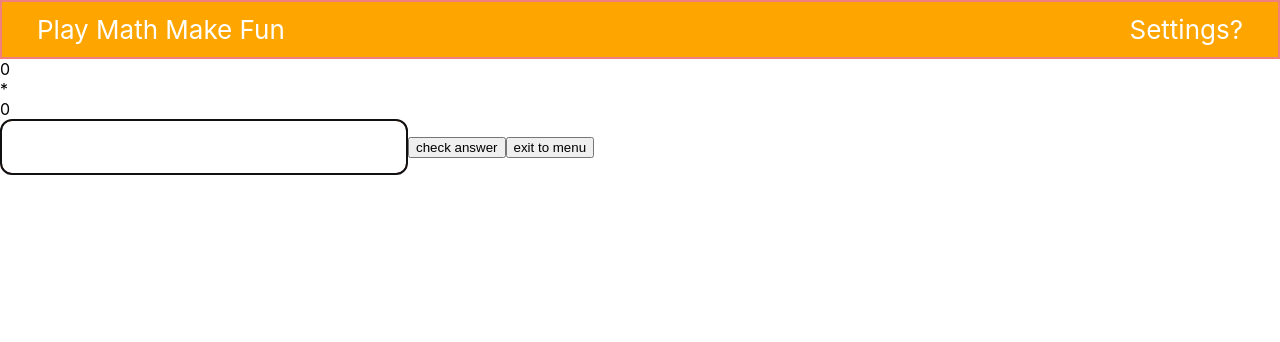
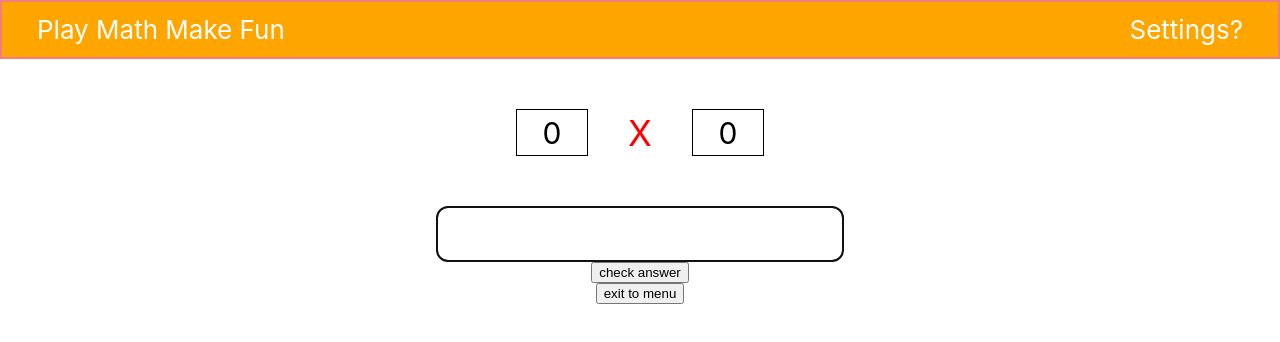
Before and after one commit to DimaBeley/playmath, a React (Create React App) app: page /multiplicationGame in a window 1280 px wide. Shown: the top 342 px of the page. Built offline with nearby package versions, Linux system fonts and the light colour scheme.

Commit message:
add layout rename features fold to redux

```diff
--- a/src/components/gameConfiguration/StartButton.tsx
+++ b/src/components/gameConfiguration/StartButton.tsx
@@ -1,5 +1,5 @@
 import React from 'react'
-import { actionTypes } from '../../features/multiplication'
+import { actionTypes } from '../../redux/multiplication'
 import { getRandomRangeNumber } from '../multiplication/utils'
 import { useDispatch } from 'react-redux'
 import { useNavigate } from 'react-router-dom'
@@ -16,10 +16,6 @@ const StartButton: React.FC = () => {
         secondNumber: getRandomRangeNumber(2, 9),
       },
     })
-    dispatch({
-      type: actionTypes.UPDATE_ANSWER,
-      payload: '',
-    })
     return navigate('/multiplicationGame')
   }
   return (
--- a/src/components/home/Home.tsx
+++ b/src/components/home/Home.tsx
@@ -6,9 +6,6 @@ export const Home: React.FC = () => (
   <div className={styles.container}>
     <nav className={styles.navigation}>
       <ul className={styles.navList}>
-        <li>
-          <NavLink to="/">Home</NavLink>
-        </li>
         <li>
           <NavLink to="/about">About</NavLink>
         </li>
--- a/src/components/multiplication/Game.tsx
+++ b/src/components/multiplication/Game.tsx
@@ -1,7 +1,7 @@
 import React, { useEffect, useRef } from 'react'
 import { useDispatch, useSelector } from 'react-redux'
 import { useNavigate } from 'react-router-dom'
-import { actionTypes, selectors } from '../../features/multiplication'
+import { actionTypes, selectors } from '../../redux/multiplication'
 import { getRandomRangeNumber, exitCheck } from './utils'
 import styles from './multiplication.module.scss'
 
@@ -15,12 +15,13 @@ const Game = (): JSX.Element => {
   const dispatch = useDispatch()
   // const GameMode = useSelector(selectors.getGameMode)
   useEffect(() => {
-    if (inputRef.current) inputRef.current.focus()
-    // return () => {
-    //   if (exitCheck()) {
-    //     dispatch({ type: actionTypes.SET_START })
-    //   }
-    // }
+    inputRef.current?.focus()
+    return () => {
+      dispatch({
+        type: actionTypes.UPDATE_ANSWER,
+        payload: '',
+      })
+    }
   }, [])
   const next = () => {
     dispatch({ type: actionTypes.UPDATE_ANSWER, payload: '' })
@@ -57,10 +58,16 @@ const Game = (): JSX.Element => {
       return navigate('/')
     }
   }
+  const handleEnterSubmit = (event: React.KeyboardEvent<HTMLInputElement>) => {
+    if (event.key === 'Enter') checkAnswerHandler()
+  }
   return (
-    <>
-      <div>{randomNumbers.firstNumber}</div> *{' '}
-      <div>{randomNumbers.secondNumber}</div>
+    <div className={styles.container}>
+      <div className={styles.numbers}>
+        <div className={styles.number}>{randomNumbers.firstNumber}</div>
+        <span className={styles.operator}>X</span>
+        <div className={styles.number}>{randomNumbers.secondNumber}</div>
+      </div>
       <input
         ref={inputRef}
         autoFocus={true}
@@ -68,6 +75,7 @@ const Game = (): JSX.Element => {
         value={answer}
         onChange={onChangeHandler}
         className={styles.multiplicationInput}
+        onKeyDown={handleEnterSubmit}
       />
       <button type="submit" onClick={() => checkAnswerHandler()}>
         <span>check answer</span>
@@ -79,7 +87,7 @@ const Game = (): JSX.Element => {
       >
         <span>exit to menu</span>
       </button>
-    </>
+    </div>
   )
 }
 
--- a/src/components/multiplication/multiplication.module.scss
+++ b/src/components/multiplication/multiplication.module.scss
@@ -1,6 +1,36 @@
-.multiplicationInput {
-    width: 400px;
-    height: 50px;
-    border: 2px solid orangered;
-    border-radius: 11px;
+.container {
+    height: 100%;
+    width: 100%;
+    overflow: hidden;
+    display: flex;
+    justify-content: center;
+    align-items: center;
+    flex-direction: column;
+    & .numbers {
+        display: inline-flex;
+        margin: 50px 0;
+        & .operator {
+            display: flex;
+            justify-content: center;
+            align-items: center;
+            margin: 0 40px;
+            color: red;
+            font-size: 35px;
+        }
+        & .number {
+            display: flex;
+            align-items: center;
+            justify-content: center;
+            width: clamp(40px, 70px, 100px);
+            height: clamp(30px, 45px, 65px);
+            border: 1px solid black;
+            font-size: clamp(20px, 30px, 45px);
+        }
+    }
+    & .multiplicationInput {
+        width: 400px;
+        height: 50px;
+        border: 2px solid orangered;
+        border-radius: 11px;
+    }
 }
--- a/src/index.css
+++ b/src/index.css
@@ -1,5 +1,6 @@
 body {
   margin: 0;
+  height: 100%;
   font-family: -apple-system, BlinkMacSystemFont, 'Segoe UI', 'Roboto', 'Oxygen',
     'Ubuntu', 'Cantarell', 'Fira Sans', 'Droid Sans', 'Helvetica Neue',
     sans-serif;
--- a/src/features/multiplication/actionTypes.ts
+++ b/src/redux/multiplication/actionTypes.ts
@@ -1,4 +1,4 @@
 export const SET_RANDOM_NUMBERS = 'SET_RANDOM_NUMBERS'
 export const UPDATE_ANSWER = 'UPDATE_ANSWER'
 export const SET_START = 'SET_START'
-export const SET_GAME_MODE = 'SET_GAME_MODE'
+export const SET_GAME_CONFIGURATION = 'SET_GAME_CONFIGURATION'
--- a/src/features/multiplication/multiplicationReducer.ts
+++ b/src/redux/multiplication/multiplicationReducer.ts
@@ -3,9 +3,10 @@ import * as actionTypes from './actionTypes'
 import { MultiplicationActionTypes } from './types'
 
 const initialState = {
-  gameMode: {
+  gameConfiguration: {
     firstNumberRange: 0,
     secondNumberRange: 0,
+    gameType: '',
   },
   randomNumbers: {
     firstNumber: 0,
--- a/src/features/multiplication/selectors.ts
+++ b/src/redux/multiplication/selectors.ts
@@ -1,8 +1,8 @@
 import { MultiplicationGameState } from './types'
 import { getMultiplication } from './utils'
 
-export const getGameMode = (state: MultiplicationGameState) =>
-  state.MultiplicationState.gameMode
+export const getGameConfiguration = (state: MultiplicationGameState) =>
+  state.MultiplicationState.gameConfiguration
 export const getAnswer = (state: MultiplicationGameState) =>
   state.MultiplicationState.answer
 export const getGameStart = (state: MultiplicationGameState) =>
--- a/src/store.ts
+++ b/src/store.ts
@@ -1,8 +1,8 @@
 import { combineReducers, createStore } from 'redux'
 import { devToolsEnhancer } from 'redux-devtools-extension'
-import { MultiplicationReducer } from './features/multiplication'
+import { MultiplicationReducer } from './redux/multiplication'
 
-/* Create root reducer, containing all features of the application */
+/* Create root reducer, containing all redux of the application */
 const rootReducer = combineReducers({
   MultiplicationState: MultiplicationReducer,
 })
```
Also changed, not shown: src/redux/multiplication/types.ts (renamed from src/features/multiplication/types.ts, +5 -4 lines), src/redux/multiplication/index.ts (renamed from src/features/multiplication/index.ts), src/redux/multiplication/utils.ts (renamed from src/features/multiplication/utils.ts).
